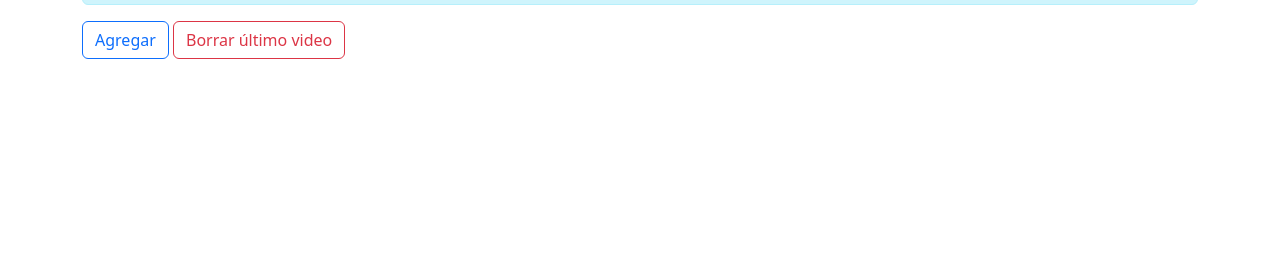
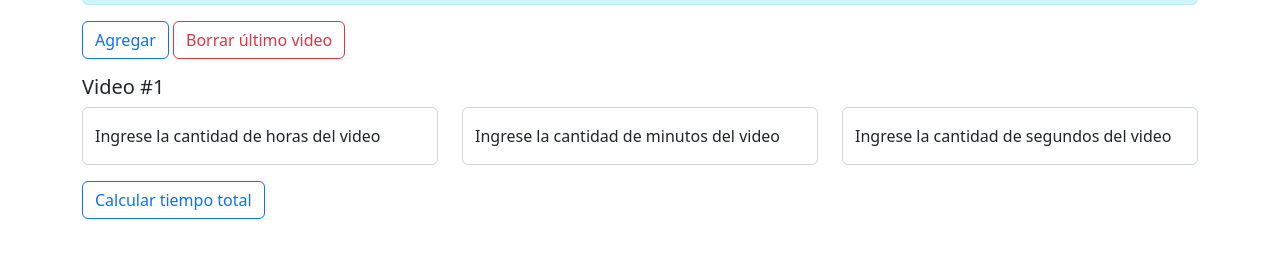
Before and after one commit to Alexis2428/Calculador-tiempo-videos, a website: page main.html in a window 1280 px wide. Both pictures are taken after a click on the button "Agregar". Shown: the part 90-348 px from the top of the page. Drawn offline with nearby package versions, Linux system fonts and the light colour scheme.

Commit message:
Arregla pequeños bugs

```diff
--- a/js/main.js
+++ b/js/main.js
@@ -46,8 +46,8 @@ function crearCuadroTiempo(tiempo) {
 
     const $cuadroTexto = document.createElement('input');
     $cuadroTexto.type = 'number';
-    $cuadroTexto.className = 'form-control';
-    $cuadroTexto.id = tiempo;
+    $cuadroTexto.classList.add('form-control');
+    $cuadroTexto.classList.add(`cantidad-${tiempo}`);
     $cuadroTexto.setAttribute('placeholder', tiempo);
 
     const $texto = document.createElement('label');
--- a/main.html
+++ b/main.html
@@ -20,11 +20,11 @@
         <button type="button" name="agregar" class="btn btn-outline-primary mb-3">Agregar</button>
         <button type="button" name="borrar" class="btn btn-outline-danger mb-3">Borrar último video</button>
 
-        <div name="videos" class="mb-2"></div>
+        <div id="videos" class="mb-3"></div>
 
         <button type="button" name="calcular" class="btn btn-outline-primary mb-2 oculto">Calcular tiempo total</button>
 
-        <div name="respuesta" class="oculto">
+        <div id="respuesta" class="oculto">
             <p>El tiempo total de los videos es ... <strong id="tiempo-total"></strong></p>
         </div>
 
```
